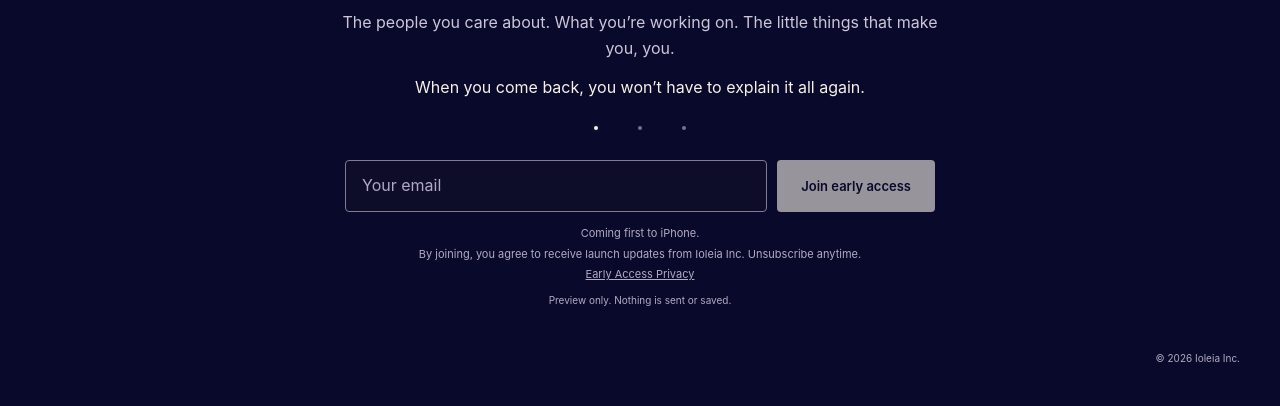
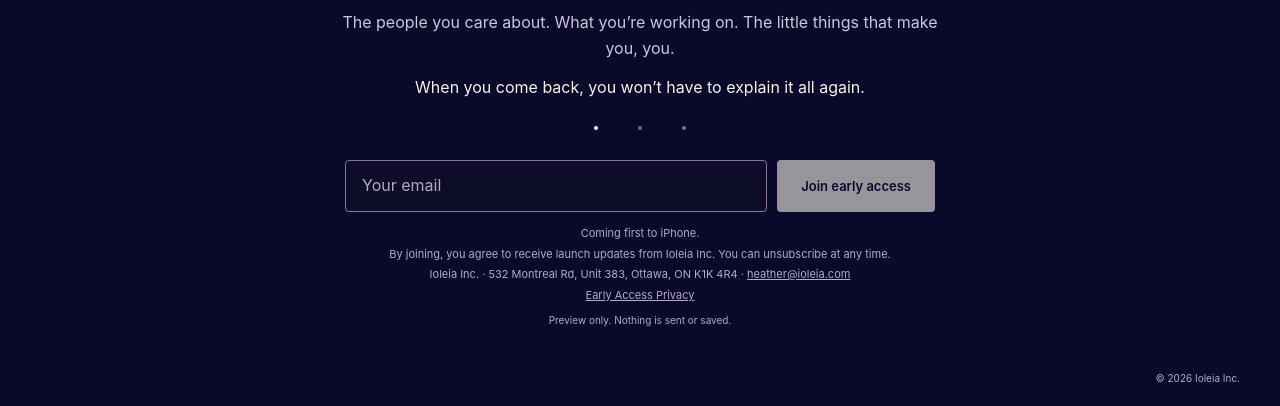
Before and after one commit to ioleia/ioleia.github.io, a plain HTML site: page index.html in a window 1280 px wide. Shown: the part 452-858 px from the top of the page. Drawn offline with Linux system fonts and the light colour scheme.

Commit message:
website: add contact disclosure to early-access consent

```diff
--- a/index.html
+++ b/index.html
@@ -75,8 +75,9 @@
         </div>
         <div class="signup-meta" id="signup-copy">
           <span>Coming first to iPhone.</span>
-          <span>By joining, you agree to receive launch updates from Ioleia Inc. Unsubscribe anytime.</span>
-        <a href="./early-access-privacy.html">Early Access Privacy</a>
+          <span>By joining, you agree to receive launch updates from Ioleia Inc. You can unsubscribe at any time.</span>
+          <span>Ioleia Inc. · 532 Montreal Rd, Unit 383, Ottawa, ON K1K 4R4 · <a href="mailto:heather@ioleia.com">heather@ioleia.com</a></span>
+          <a href="./early-access-privacy.html">Early Access Privacy</a>
         </div>
         <p class="preview-copy preview-only" id="preview-copy">Preview only. Nothing is sent or saved.</p>
         <p class="form-status" role="status" tabindex="-1"></p>
```
